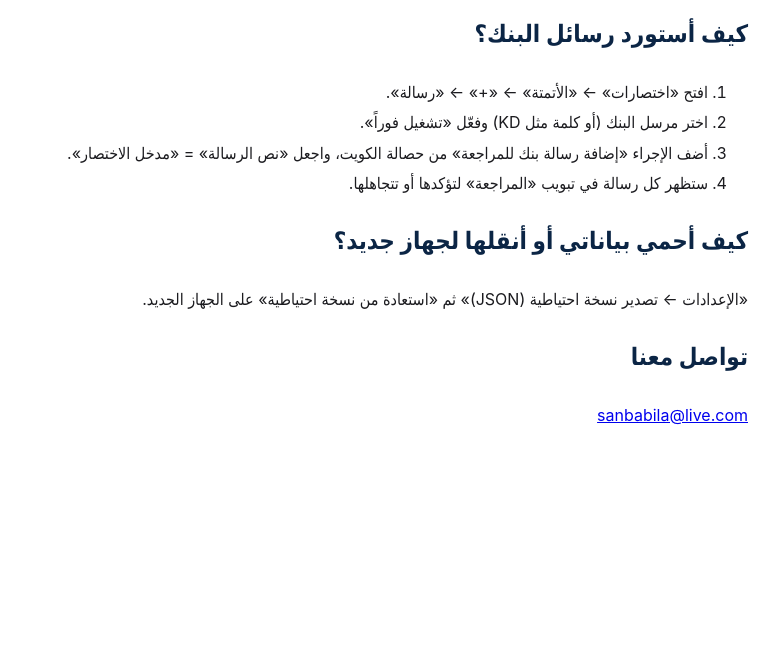
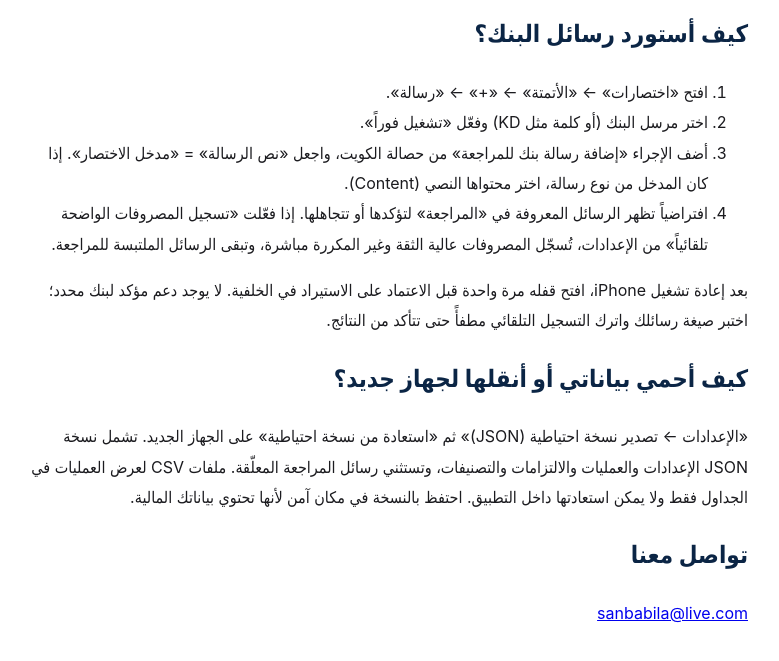
Before and after one commit to sanbabila/hesalakw-site, a plain HTML site: page support.html in a window 1280 px wide. Shown: the part 103-764 px from the top of the page, without its empty margins (252-1031 px from the left). Drawn offline with Linux system fonts and the light colour scheme.

Commit message:
docs: clarify automatic imports and backup restoration limits (#1)
Co-authored-by: Mohammad Albloushi <mohammad.alboloushi@sci.ku.edu.kw>

```diff
--- a/support.html
+++ b/support.html
@@ -5,7 +5,8 @@
 <body>
 <h1>الدعم — حصالة الكويت</h1>
 <h2>كيف أستورد رسائل البنك؟</h2>
-<ol><li>افتح «اختصارات» ← «الأتمتة» ← «+» ← «رسالة».</li><li>اختر مرسل البنك (أو كلمة مثل KD) وفعّل «تشغيل فوراً».</li><li>أضف الإجراء «إضافة رسالة بنك للمراجعة» من حصالة الكويت، واجعل «نص الرسالة» = «مدخل الاختصار».</li><li>ستظهر كل رسالة في تبويب «المراجعة» لتؤكدها أو تتجاهلها.</li></ol>
-<h2>كيف أحمي بياناتي أو أنقلها لجهاز جديد؟</h2><p>«الإعدادات ← تصدير نسخة احتياطية (JSON)» ثم «استعادة من نسخة احتياطية» على الجهاز الجديد.</p>
+<ol><li>افتح «اختصارات» ← «الأتمتة» ← «+» ← «رسالة».</li><li>اختر مرسل البنك (أو كلمة مثل KD) وفعّل «تشغيل فوراً».</li><li>أضف الإجراء «إضافة رسالة بنك للمراجعة» من حصالة الكويت، واجعل «نص الرسالة» = «مدخل الاختصار». إذا كان المدخل من نوع رسالة، اختر محتواها النصي (Content).</li><li>افتراضياً تظهر الرسائل المعروفة في «المراجعة» لتؤكدها أو تتجاهلها. إذا فعّلت «تسجيل المصروفات الواضحة تلقائياً» من الإعدادات، تُسجّل المصروفات عالية الثقة وغير المكررة مباشرة، وتبقى الرسائل الملتبسة للمراجعة.</li></ol>
+<p>بعد إعادة تشغيل iPhone، افتح قفله مرة واحدة قبل الاعتماد على الاستيراد في الخلفية. لا يوجد دعم مؤكد لبنك محدد؛ اختبر صيغة رسائلك واترك التسجيل التلقائي مطفأً حتى تتأكد من النتائج.</p>
+<h2>كيف أحمي بياناتي أو أنقلها لجهاز جديد؟</h2><p>«الإعدادات ← تصدير نسخة احتياطية (JSON)» ثم «استعادة من نسخة احتياطية» على الجهاز الجديد. تشمل نسخة JSON الإعدادات والعمليات والالتزامات والتصنيفات، وتستثني رسائل المراجعة المعلّقة. ملفات CSV لعرض العمليات في الجداول فقط ولا يمكن استعادتها داخل التطبيق. احتفظ بالنسخة في مكان آمن لأنها تحتوي بياناتك المالية.</p>
 <h2>تواصل معنا</h2><p><a href="mailto:sanbabila@live.com?subject=%5B%D8%AD%D8%B5%D8%A7%D9%84%D8%A9%20%D8%A7%D9%84%D9%83%D9%88%D9%8A%D8%AA%5D%20%D8%AF%D8%B9%D9%85">sanbabila@live.com</a></p>
 </body></html>
```
